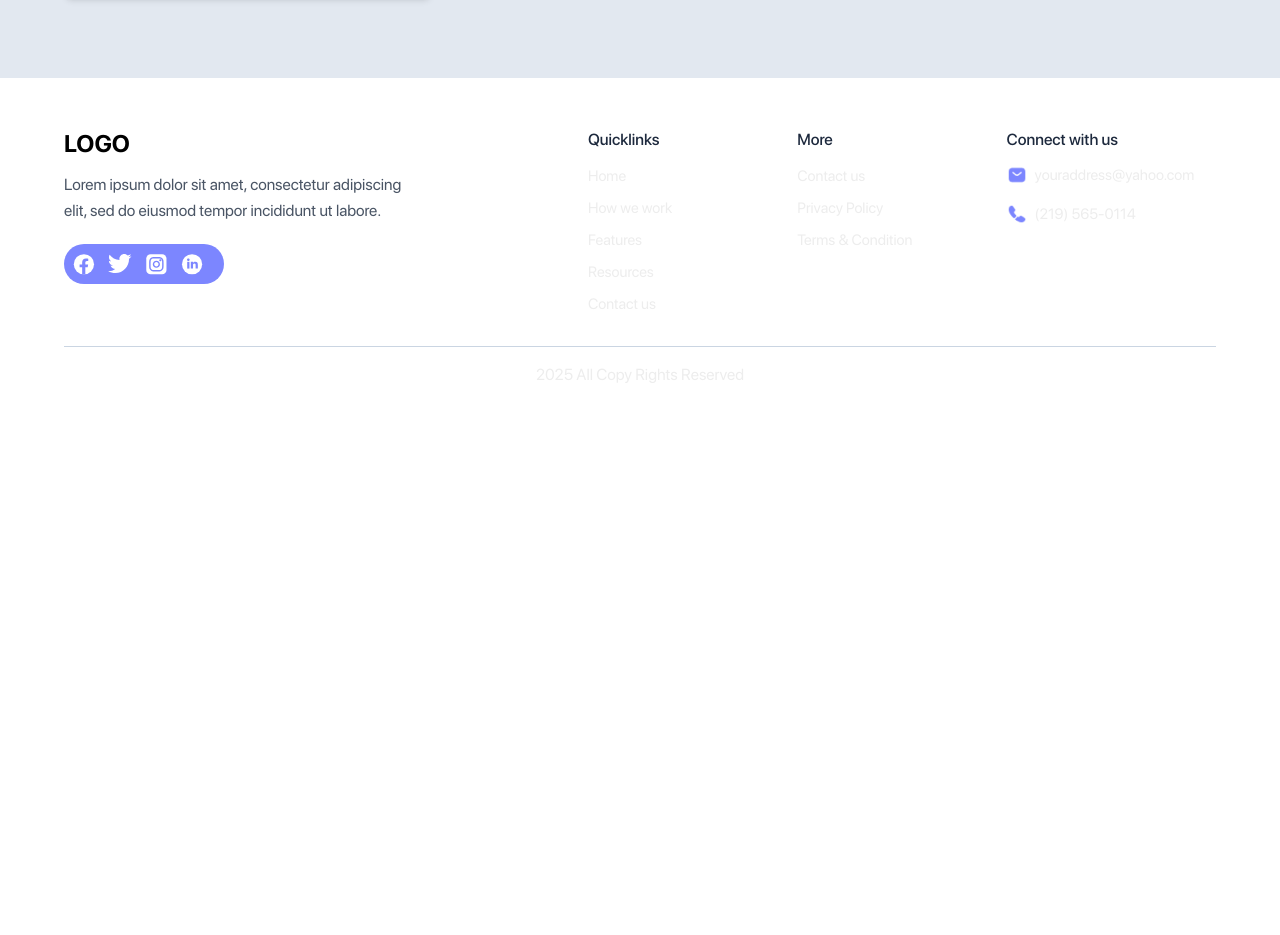
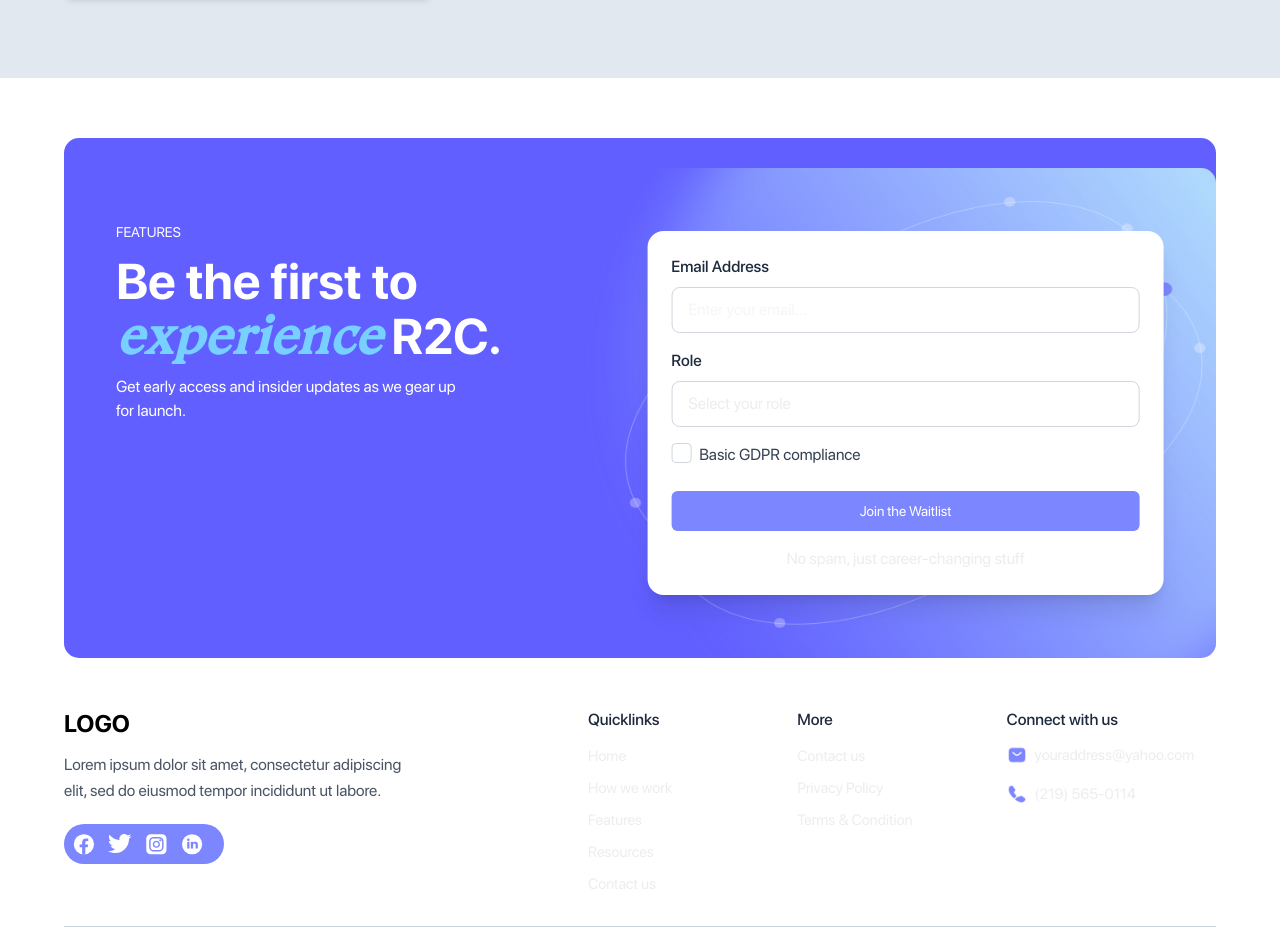
Before and after one commit to Hassan-154/Hassan-154-finance-talent-nextJS-landing-page, a Next.js app: page / in a window 1280 px wide. Shown: the part 2941-3876 px from the top of the page. Before the commit the page ends 3344 px from the top, so only its background shows below. Built offline with nearby package versions, Linux system fonts and the light colour scheme.

Commit message:
Update form component styling and add new components

```diff
--- /dev/null
+++ b/app/components/Contact.jsx
@@ -0,0 +1,43 @@
+import React from 'react'
+import Image from 'next/image'
+import Form from './Form'
+
+function Contact() {
+    return (
+        <div className='lg:h-[65vh] max-w-6xl mx-auto flex flex-col lg:flex-row pt-[30px] sm:mt-[60px] gap-[25px] md:gap-5 bg-indigo-blue rounded-[10px] md:rounded-[15px]'>
+            <div className="lg:w-[44%] text-white flex flex-col gap-2.5 px-4 md:p-13">
+                <div><span className='text-sm'>FEATURES</span></div>
+                <h3 className="lg:max-w-[400px] text-[28px] leading-[35px] sm:text-[50px] sm:leading-[55px] font-semibold">
+                    Be the first to <span className='text-[#77D0FF] font-roslindale italic'>experience</span> R2C.
+                </h3>
+                <p className='lg:max-w-[360px]'>Get early access and insider updates as we gear up for launch.</p>
+            </div>
+
+            <div className='relative w-full lg:w-[56%] flex items-center justify-center'>
+                <Image
+                    src="/images/Ellipse 19.png"
+                    alt="image"
+                    height={700}
+                    width={700}
+                    className="min-w-full min-h-[62vh] sm:min-h-full lg:rounded-[15px]"
+                />
+
+                <Image
+                    src="/images/Group 1321314397.png"
+                    alt="image"
+                    height={700}
+                    width={700}
+                    className="w-full h-full absolute top-1/2 left-1/2 -translate-x-1/2 -translate-y-1/2 lg:ml-4"
+                />
+
+                <div className="absolute top-1/2 left-1/2 -translate-x-1/2 -translate-y-1/2 w-full px-3 md:p-13">
+                    <Form />
+                </div>
+            </div>
+
+
+        </div>
+    )
+}
+
+export default Contact
--- /dev/null
+++ b/app/components/Form.jsx
@@ -0,0 +1,91 @@
+'use client'
+import React, { useState } from 'react'
+import Button from './Button'
+
+function Form() {
+    const [email, setEmail] = useState('')
+    const [role, setRole] = useState('')
+    const [isGdprChecked, setIsGdprChecked] = useState(false)
+
+    const handleSubmit = async (e) => {
+        e.preventDefault()
+
+        // Here you can add your form submission logic
+        // For example, sending data to an API
+        try {
+            // Add your API call here
+            console.log('Form submitted:', { email, role, isGdprChecked })
+        } catch (error) {
+            console.error('Error submitting form:', error)
+        }
+    }
+
+    return (
+        <div className="bg-white rounded-2xl shadow-xl lg:ml-3 sm:my-0 p-3 md:p-6">
+            <form onSubmit={handleSubmit}>
+                <div className="mb-4">
+                    <label htmlFor="email" className="block text-space-blue text-md font-medium mb-2">
+                        Email Address
+                    </label>
+                    <input
+                        type="email"
+                        id="email"
+                        placeholder="Enter your email..."
+                        className="w-full px-4 py-2.5 rounded-lg border border-gray-300 focus:outline-none focus:ring-2 focus:ring-blue-500"
+                        value={email}
+                        onChange={(e) => setEmail(e.target.value)}
+                        required
+                    />
+                </div>
+
+                <div className="mb-4">
+                    <label htmlFor="role" className="block text-space-blue text-md  font-medium mb-2">
+                        Role
+                    </label>
+                    <select
+                        id="role"
+                        className="w-full px-4 py-2.5 rounded-lg border border-gray-300 focus:outline-none focus:ring-2 focus:ring-blue-500 appearance-none bg-white"
+                        value={role}
+                        onChange={(e) => setRole(e.target.value)}
+                        required
+                    >
+                        <option value="" disabled>
+                            Select your role
+                        </option>
+                        <option value="developer">Developer</option>
+                        <option value="designer">Designer</option>
+                        <option value="product-manager">Product Manager</option>
+                        <option value="other">Other</option>
+                    </select>
+                </div>
+
+                <div className="mb-6">
+                    <label className="flex items-start cursor-pointer">
+                        <div className="relative flex items-center h-5">
+                            <input
+                                type="checkbox"
+                                className="sr-only"
+                                checked={isGdprChecked}
+                                onChange={() => setIsGdprChecked(!isGdprChecked)}
+                                required
+                            />
+                            <div
+                                className={`w-5 h-5 border rounded ${isGdprChecked ? "bg-blue-500 border-blue-500" : "border-gray-300"
+                                    } flex items-center justify-center`}
+                            >
+                                {isGdprChecked && <Check className="w-3 h-3 text-white" />}
+                            </div>
+                        </div>
+                        <span className="ml-2 text-gray-700">Basic GDPR compliance</span>
+                    </label>
+                </div>
+
+                <Button title="Join the Waitlist" className="bg-periwinkle-blue text-white rounded-md w-full" />
+
+                <p className="text-center mt-4">No spam, just career-changing stuff</p>
+            </form>
+        </div>
+    )
+}
+
+export default Form
--- a/app/globals.css
+++ b/app/globals.css
@@ -97,6 +97,7 @@ html {
   --color-slate-light: #E2E8F0;
   --color-charcoal-blue: #45556C;
   --color-space-blue: #1D293D;
+  --color-indigo-blue: #615FFF;
 }
 
 @media (prefers-color-scheme: dark) {
@@ -113,6 +114,7 @@ body {
   font-family: 'SF Pro Display';
   overflow-y: scroll;
   -webkit-overflow-scrolling: touch;
+  overflow-x: hidden !important;
 }
 
 *{
--- a/app/page.js
+++ b/app/page.js
@@ -4,6 +4,7 @@ import Home from "./components/Home";
 import HowItWorks from "./components/HowItWorks";
 import Features from "./components/Features";
 import WhatWeDo from "./components/WhatWeDo";
+import Contact from "./components/Contact";
 
 export default function page() {
   return (
@@ -14,12 +15,15 @@ export default function page() {
       <section id="how-it-works">
         <HowItWorks/>
       </section>
-      <section id="">
+      <section id="resources">
         <WhatWeDo/>
       </section>
       <section id="features">
         <Features/>
       </section>
+      <section id="contact">
+        <Contact/>
+      </section>
     </main>
   );
 }
```
Also changed, not shown: public/images/Ellipse 19.png (added), public/images/Group 1321314397.png (added).
